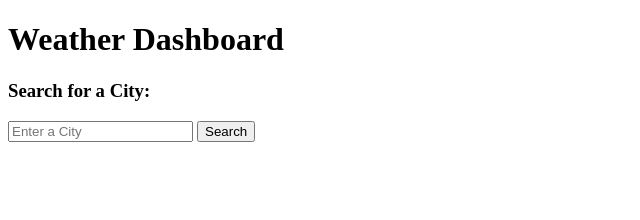
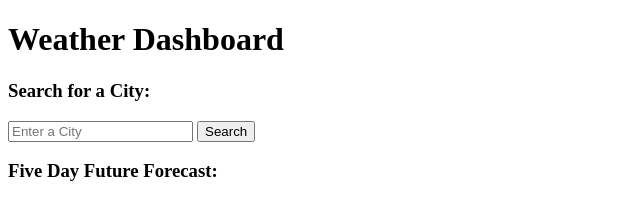
Before and after one commit to daylonjhons/weather-dashboard, a plain HTML site: page index.html in a window 1280 px wide. Shown: the whole page, without its empty margins (0-640 px from the left). Drawn offline with nearby package versions, Linux system fonts and the light colour scheme.

Commit message:
adds forecast container for the five day futrue forecast

```diff
--- a/index.html
+++ b/index.html
@@ -26,6 +26,10 @@
     <p id="humid"></p>
     <p id="description"></p>
   </div>
+  <div id="five-day">
+    <h3>Five Day Future Forecast:</h3>
+    <div id="forecast-container"></div>
+  </div>
   <script src="https://cdn.jsdelivr.net/npm/dayjs@1.11.10/dayjs.min.js"></script>
   <script src="assets/js/script.js"></script>
 </body>
```
